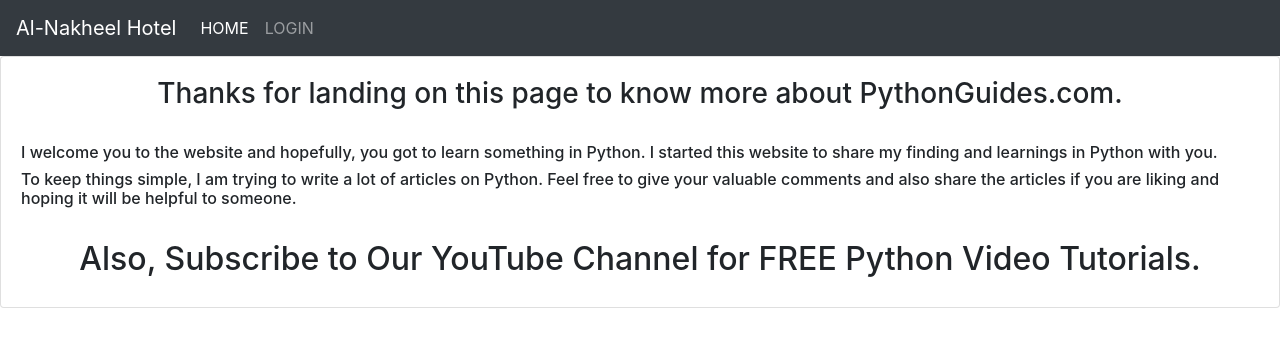
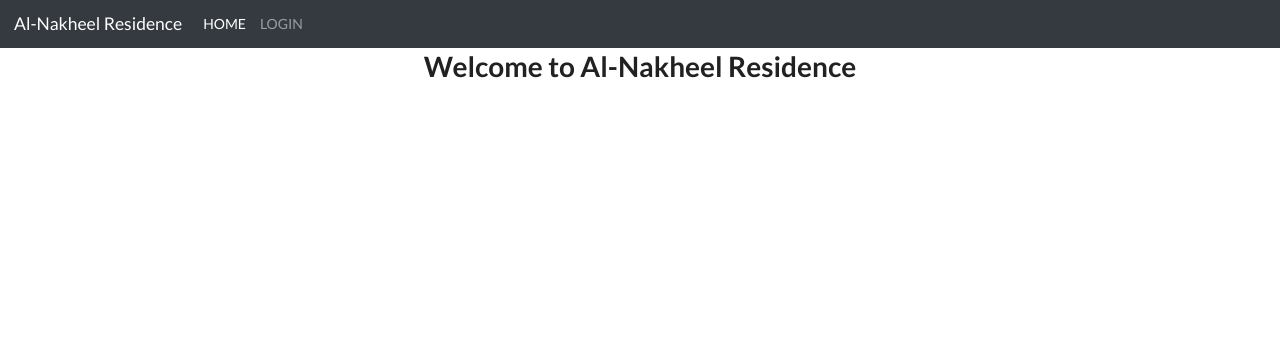
Before and after one commit to mohamedshahin8/AlNakheel, a Django app: template login_system/templates/home.html in a window 1280 px wide. Shown: the top 347 px of the page. Run offline with Django 4.2, Linux system fonts and the light colour scheme; the template is opened without the code that fills it, so the values that code supplies are empty; some libraries are stand-ins or nearby versions.

Commit message:
initail commit

```diff
--- a/ALNakheel/urls.py
+++ b/ALNakheel/urls.py
@@ -15,8 +15,19 @@
 """
 from django.contrib import admin
 from django.urls import path , include
+from login_system.views import *
+from django.conf import settings
+from django.conf.urls.static import static
 
 urlpatterns = [
     path('admin/', admin.site.urls),
     path('', include('login_system.urls')),
 ]
+
+# urlpatterns += [
+#     path('/', include('login_system.urls')),
+# ]
+
+
+urlpatterns += static(settings.MEDIA_URL, document_root= settings.MEDIA_ROOT)
+urlpatterns += static(settings.STATIC_URL, document_root= settings.STATIC_ROOT)
--- /dev/null
+++ b/login_system/static/main.js
@@ -0,0 +1,3 @@
+$(document).ready(function(){
+    $('.ui.dropdown').dropdown();
+});
--- /dev/null
+++ b/login_system/static/style.css
@@ -0,0 +1,8 @@
+.container{
+    text-align: center;
+
+}
+
+.tile_div a {
+    display: inline-block;
+}
--- a/login_system/templates/home.html
+++ b/login_system/templates/home.html
@@ -1,3 +1,5 @@
+{% load static %}
+
 <!DOCTYPE html>
 <html lang="en">
 
@@ -7,8 +9,19 @@
   <meta name="viewport" content="width=device-width, initial-scale=1.0">
   <link rel="stylesheet" href="https://maxcdn.bootstrapcdn.com/bootstrap/4.0.0/css/bootstrap.min.css"
     integrity="sha384-Gn5384xqQ1aoWXA+058RXPxPg6fy4IWvTNh0E263XmFcJlSAwiGgFAW/dAiS6JXm" crossorigin="anonymous">
+  <!-- jquery -->
+  <script type="text/javascript" src="http://code.jquery.com/jquery-latest.js"></script>
+  <!-- Custom css-->
+  <link rel="stylesheet" type='text/css' href= {% static 'style.css' %}>
+  <!-- semantic ui -->
+  <link rel="stylesheet" href="https://cdnjs.cloudflare.com/ajax/libs/semantic-ui/2.4.1/semantic.min.css">
+  <script src="https://cdnjs.cloudflare.com/ajax/libs/semantic-ui/2.4.1/semantic.min.js" integrity="sha512-dqw6X88iGgZlTsONxZK9ePmJEFrmHwpuMrsUChjAw1mRUhUITE5QU9pkcSox+ynfLhL15Sv2al5A0LVyDCmtUw==" crossorigin="anonymous"></script>
+
+
   <title>Login System</title>
 </head>
+
+
 
 <body>
 
@@ -22,8 +35,9 @@
     integrity="sha384-JZR6Spejh4U02d8jOt6vLEHfe/JQGiRRSQQxSfFWpi1MquVdAyjUar5+76PVCmYl"
     crossorigin="anonymous"></script>
 
+
   <nav class="navbar navbar-expand-lg navbar-dark bg-dark">
-    <a class="navbar-brand" href="home">Al-Nakheel Hotel</a>
+    <a class="navbar-brand" href="">Al-Nakheel Residence</a>
     <button class="navbar-toggler" type="button" data-toggle="collapse" data-target="#navbarNav"
       aria-controls="navbarNav" aria-expanded="false" aria-label="Toggle navigation">
       <span class="navbar-toggler-icon"></span>
@@ -31,14 +45,14 @@
     <div class="collapse navbar-collapse" id="navbarNav">
       <ul class="navbar-nav">
         <li class="nav-item active">
-          <a class="nav-link" href="home">HOME<span class="sr-only">(current)</span></a>
+          <a class="nav-link" href="">HOME<span class="sr-only">(current)</span></a>
         </li>
         {% if user.is_authenticated %}
         <li class="nav-item">
           <a class="nav-link" href="#">Hi, {{user.first_name}}</a>
         </li>
         <li class="nav-item">
-          <a class="nav-link" href="logout_user">LOGOUT</a>
+          <a class="nav-link" href="logout_user" >LOGOUT</a>
         </li>
         {% else %}
           <a class="nav-link" href="login_user">LOGIN</a>
@@ -47,34 +61,32 @@
       </ul>
     </div>
   </nav>
-  {% if user.is_superuser %}
-  <div class="container my-3">
-    <h1 style="text-align:center;">Welcome to Al-Nakheel Hotel</h1>
-  </div>
-  <li class="nav-item">
-    <a class="nav-link" href="https://docs.google.com/forms/d/e/1FAIpQLSfRQH_nCeRh74V5Vyej7WqskT81vyliIIZOKUA5uKlIpWNY5A/viewform">Payment</a>
-  </li>
-  <li class="nav-item">
-    <a class="nav-link" href="https://docs.google.com/forms/d/e/1FAIpQLScvHtiUmnidQ42ExPsRA-m2wBRxU4XtErkxgd9YKxmsc5VWMQ/viewform">Check IN</a>
-  </li>
-  <li class="nav-item">
-    <a class="nav-link" href="https://docs.google.com/forms/d/e/1FAIpQLSc-H7znh92PIVWHVjjyZjh4ZApX6vpy5UEBiv1oH3-uAmR80w/viewform">Expenses</a>
-  </li>
-  <input type="button" onclick="location.href='https://docs.google.com/forms/d/e/1FAIpQLSc-H7znh92PIVWHVjjyZjh4ZApX6vpy5UEBiv1oH3-uAmR80w/viewform';" value="Go to Google" />
 
-  {% endif %}
 
-  <div class="card">
-    <div class="card-body">
-      <h3 style="text-align:center;">Thanks for landing on this page to know more about PythonGuides.com.</h3>
-      <br>
-      <h6>I welcome you to the website and hopefully, you got to learn something in Python. I started this website to
-        share my finding and learnings in Python with you.</h6>
-      <h6>To keep things simple, I am trying to write a lot of articles on Python. Feel free to give your valuable
-        comments and also share the articles if you are liking and hoping it will be helpful to someone.</h6>
-      <br>
-      <h2 style="text-align:center;">Also, Subscribe to Our YouTube Channel for FREE Python Video Tutorials.</h2>
+
+
+    <div class="container">
+
+      <h1 style="text-align:center;">Welcome to Al-Nakheel Residence</h1>
+
+      {% if user.is_authenticated %}
+      {% if user.is_superuser %}
+          <div class="tile_div">
+            <a class="nav-link" href="" target="_blank"> <button type="button" class="ui button primary">Dashboard</button> </a>
+            <a class="nav-link" href="https://docs.google.com/forms/d/e/1FAIpQLSfRQH_nCeRh74V5Vyej7WqskT81vyliIIZOKUA5uKlIpWNY5A/viewform" target="_blank"> <button type="button" class="ui button primary">Payment</button> </a>
+            <a class="nav-link" href="https://docs.google.com/forms/d/e/1FAIpQLScvHtiUmnidQ42ExPsRA-m2wBRxU4XtErkxgd9YKxmsc5VWMQ/viewform" target="_blank"> <button type="button" class="ui button primary">Check In</button> </a>
+            <a class="nav-link" href="https://docs.google.com/forms/d/e/1FAIpQLSc-H7znh92PIVWHVjjyZjh4ZApX6vpy5UEBiv1oH3-uAmR80w/viewform" target="_blank"> <button type="button" class="ui button primary">Expenses</button> </a>
+            <a class="nav-link" href="" target="_blank"> <button type="button" class="ui button primary">Pending</button> </a>
+            {% else %}
+            <a class="nav-link" href="" target="_blank"> <button type="button" class="ui button primary">Dashboard</button> </a>
+            <a class="nav-link" href="" target="_blank"> <button type="button" class="ui button primary">Pending</button> </a>
+          </div>
+
+      {% endif %}
+      {% endif %}
     </div>
+
+
 </body>
 
 </html>
--- a/login_system/urls.py
+++ b/login_system/urls.py
@@ -5,5 +5,5 @@
 urlpatterns = [
     path("login_user", views.login_user, name="login_user"),
     path("logout_user", views.logout_user, name="logout_user"),
-    path("home", views.home, name="home")
+    path("", views.home, name="home")
 ]
--- a/login_system/views.py
+++ b/login_system/views.py
@@ -3,8 +3,10 @@
 from django.contrib import messages
 from django.shortcuts import render, redirect
 from django.contrib.auth.models import User, auth
+from django.contrib.auth.decorators import login_required
 
 
+# @login_required
 def home(request):
     return render(request, 'home.html')
 
```
Also changed, not shown: ALNakheel/settings.py (+12 -2 lines), login_system/templates/login.html (+10 -1 lines), requirements.txt (added, +9 -0 lines), db.sqlite3, login_system/static/test.jpg (added), login_system/templates/test.jpg (added), 4 other files.
